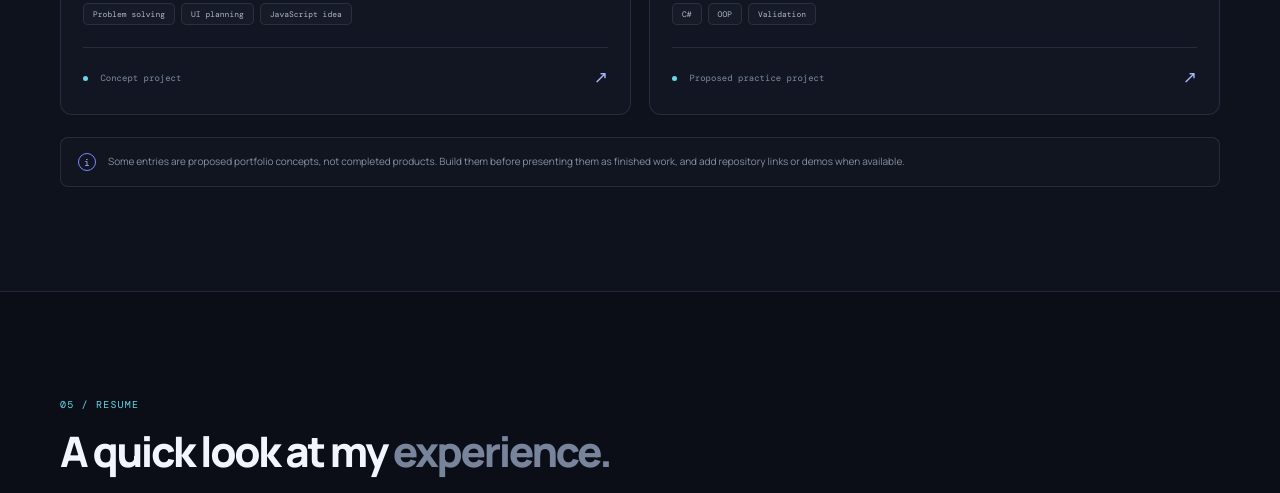
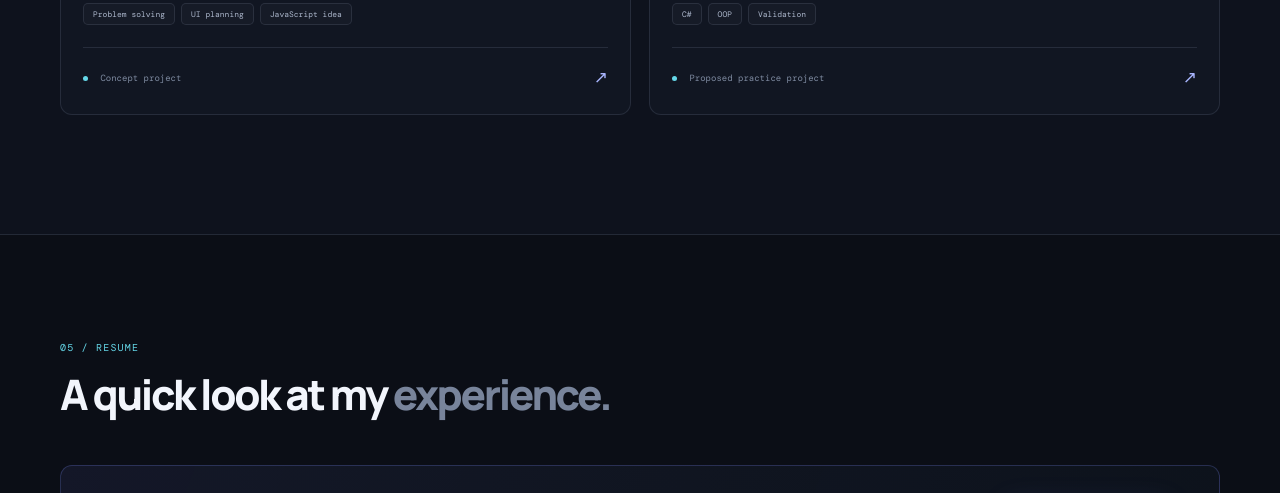
Before and after one commit to aajibodu-wq/aajibodu-wq.github.io, a plain HTML site: page index.html in a window 1280 px wide. Shown: the part 4860-5353 px from the top of the page. Drawn offline with nearby package versions, Linux system fonts and the light colour scheme.

Commit message:
Update index.html

```diff
--- a/index.html
+++ b/index.html
@@ -117,7 +117,7 @@
           <article class="project-card"><div class="project-art art-web"><div class="art-top"><span class="art-label">PRODUCTIVITY CONCEPT</span><span class="art-symbol">↗</span></div><div class="browser-mock"><div class="browser-bar"><i></i><i></i><i></i><span>studyflow.app</span></div><div class="browser-body"><div class="browser-mini-title"></div><div class="browser-mini-sub"></div><div class="browser-mini-cards"><i></i><i></i><i></i></div><div class="browser-mini-button"></div></div></div></div><div class="project-content"><div class="project-meta"><span>05 — APP CONCEPT</span><span>Planning tool</span></div><h3>StudyFlow Planner</h3><p>A proposed study-planning app concept for organizing assignment deadlines, breaking large tasks into smaller steps, and viewing a weekly workload at a glance.</p><div class="project-tags"><span>Problem solving</span><span>UI planning</span><span>JavaScript idea</span></div><div class="project-bottom"><span class="project-status"><i></i> Concept project</span><span class="project-arrow">↗</span></div></div></article>
           <article class="project-card"><div class="project-art art-code"><div class="art-top"><span class="art-label">C# / OOP CONCEPT</span><span class="art-symbol">↗</span></div><div class="terminal-mock"><div class="terminal-title"><span>●</span> library.cs</div><p><b>class</b> LibraryItem</p><p>{</p><p>&nbsp;&nbsp;Title, Status</p><p>&nbsp;&nbsp;<b>Checkout</b>()</p><p>}</p><div class="terminal-result">✓ Object-oriented design concept</div></div></div><div class="project-content"><div class="project-meta"><span>06 — PROGRAMMING CONCEPT</span><span>C#</span></div><h3>Library Checkout Manager</h3><p>A proposed console application for representing library items, tracking checkout status, and organizing basic lending actions. A way to practise classes, validation, and clean program structure.</p><div class="project-tags"><span>C#</span><span>OOP</span><span>Validation</span></div><div class="project-bottom"><span class="project-status"><i></i> Proposed practice project</span><span class="project-arrow">↗</span></div></div></article>
         </div>
-        <div class="project-disclaimer"><span class="disclaimer-icon">i</span><p>Some entries are proposed portfolio concepts, not completed products. Build them before presenting them as finished work, and add repository links or demos when available.</p></div>
+        </p></div>
       </div>
     </section>
 
```
